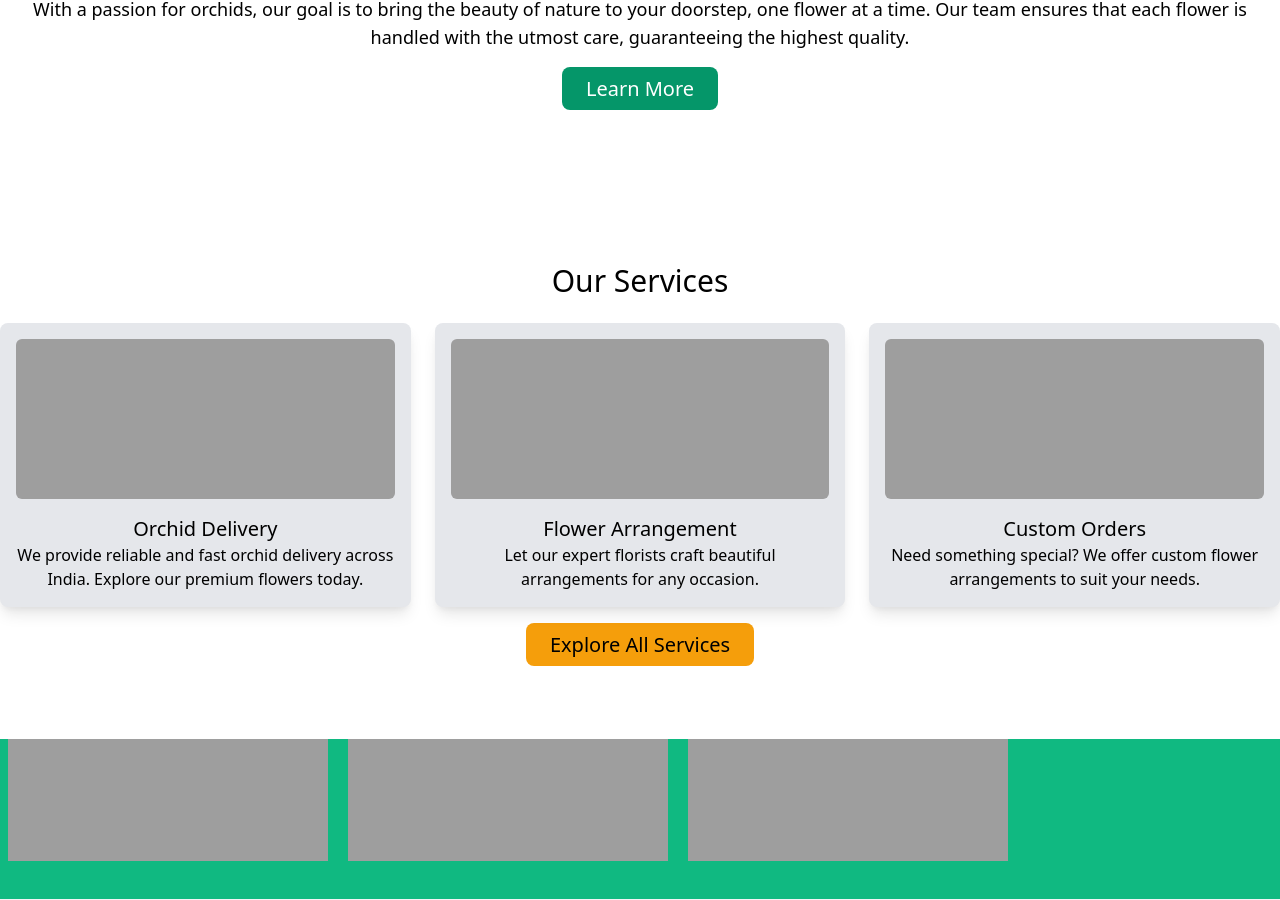
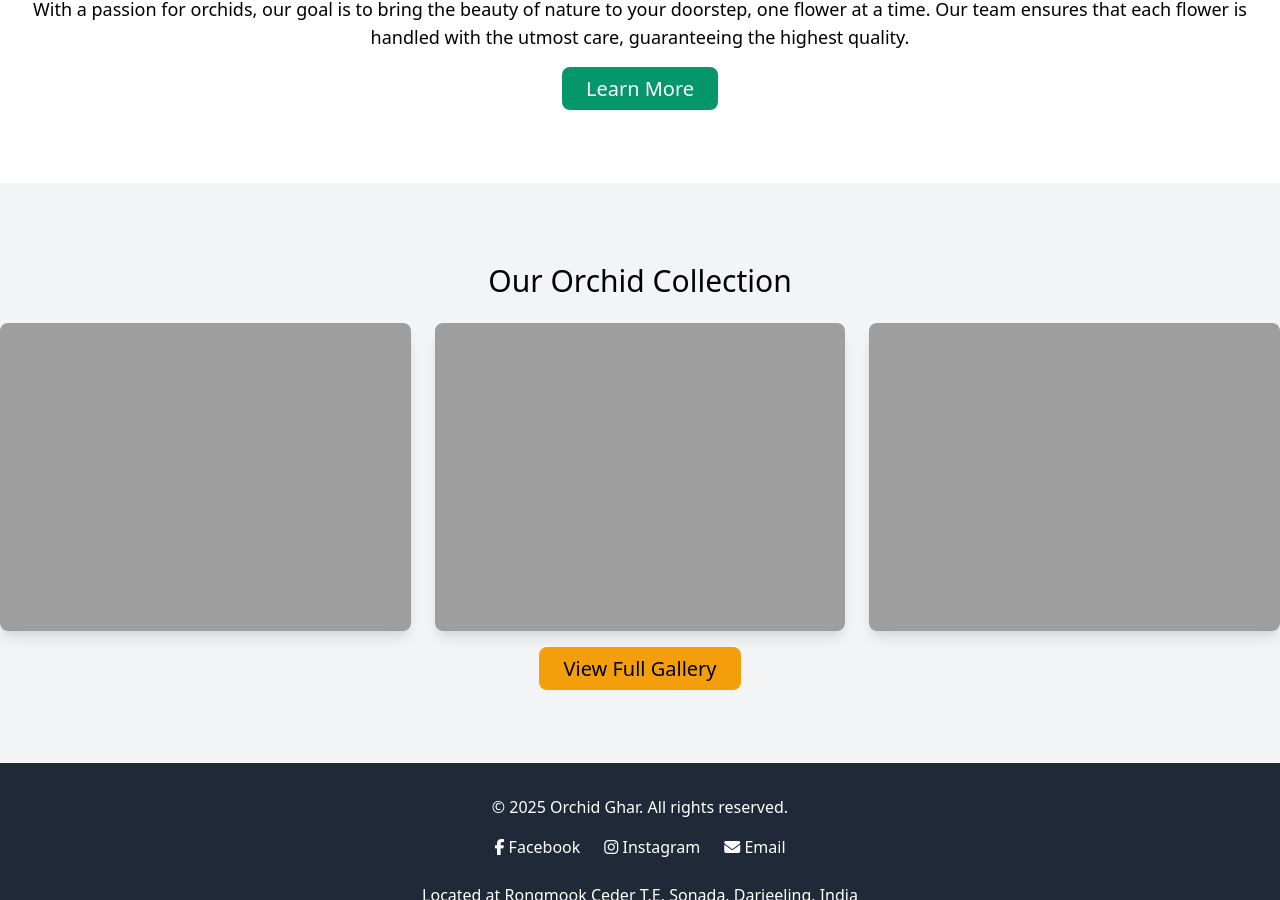
Before and after one commit to OrchidGhar/orchidghar.github.io, a Jekyll site: the page built from index.html, in a window 1280 px wide and 900 px high, scrolled down 649 px. Built offline with Jekyll 4.4.1, drawn with Linux system fonts in a browser that asks for light colours; nearby versions of some CDN libraries.

```diff
--- a/index.html
+++ b/index.html
@@ -264,86 +264,6 @@ title: "Orchid Ghar - Premium Orchids & Flower Delivery"
   </div>
 </section>
 
-<!-- Services Section -->
-<section class="services bg-white text-center py-20">
-  <div class="container mx-auto">
-    <h2 class="text-3xl mb-6">Our Services</h2>
-    <div class="grid grid-cols-3 gap-6">
-      <div
-        class="service-card p-4 bg-gray-200 rounded-lg shadow-lg transform transition-all hover:scale-105"
-      >
-        <img
-          src="{{ site.baseurl }}assets/images/Orchid1.jpg"
-          alt="Service 1"
-          class="w-full h-40 object-cover rounded-md"
-        />
-        <h3 class="text-xl mt-4">Orchid Delivery</h3>
-        <p>
-          We provide reliable and fast orchid delivery across India. Explore our
-          premium flowers today.
-        </p>
-      </div>
-      <div
-        class="service-card p-4 bg-gray-200 rounded-lg shadow-lg transform transition-all hover:scale-105"
-      >
-        <img
-          src="{{ site.baseurl }}assets/images/Orchid2.jpg"
-          alt="Service 2"
-          class="w-full h-40 object-cover rounded-md"
-        />
-        <h3 class="text-xl mt-4">Flower Arrangement</h3>
-        <p>
-          Let our expert florists craft beautiful arrangements for any occasion.
-        </p>
-      </div>
-      <div
-        class="service-card p-4 bg-gray-200 rounded-lg shadow-lg transform transition-all hover:scale-105"
-      >
-        <img
-          src="{{ site.baseurl }}assets/images/Orchid3.jpg"
-          alt="Service 3"
-          class="w-full h-40 object-cover rounded-md"
-        />
-        <h3 class="text-xl mt-4">Custom Orders</h3>
-        <p>
-          Need something special? We offer custom flower arrangements to suit
-          your needs.
-        </p>
-      </div>
-    </div>
-    <div class="mt-6">
-      <a
-        href="{{ site.baseurl }}/services"
-        class="bg-yellow-500 text-black py-2 px-6 rounded-lg text-xl hover:bg-yellow-600 transition"
-        >Explore All Services</a
-      >
-    </div>
-  </div>
-</section>
-
-<!-- Infinite Flower Slide Section -->
-<section class="flower-slide bg-green-500 py-20 overflow-hidden relative">
-  <div
-    class="flower-slide-content absolute bottom-0 left-0 w-full animate-slideUp"
-  >
-    <img
-      src="{{ site.baseurl }}assets/images/Orchid1.jpg"
-      alt="Flower"
-      class="inline-block w-1/4 mx-2"
-    />
-    <img
-      src="{{ site.baseurl }}assets/images/Orchid2.jpg"
-      alt="Flower"
-      class="inline-block w-1/4 mx-2"
-    />
-    <img
-      src="{{ site.baseurl }}assets/images/Orchid3.jpg"
-      alt="Flower"
-      class="inline-block w-1/4 mx-2"
-    />
-  </div>
-</section>
-
 <!-- Gallery Section -->
 <section class="gallery bg-gray-100 py-20">
   <div class="container mx-auto text-center">
@@ -380,41 +300,3 @@ title: "Orchid Ghar - Premium Orchids & Flower Delivery"
     </div>
   </div>
 </section>
-<script>
-  let currentIndex = 0;
-  const items = document.querySelectorAll(".carousel-item");
-  const totalItems = items.length;
-
-  function showSlide(index) {
-    // Reset all items to be invisible
-    items.forEach((item) => item.classList.add("opacity-0"));
-
-    // Set the current item to be visible
-    items[index].classList.remove("opacity-0");
-    items[index].classList.add("opacity-100");
-  }
-
-  function nextSlide() {
-    currentIndex = (currentIndex + 1) % totalItems;
-    showSlide(currentIndex);
-  }
-
-  function prevSlide() {
-    currentIndex = (currentIndex - 1 + totalItems) % totalItems;
-    showSlide(currentIndex);
-  }
-
-  // Initial display
-  showSlide(currentIndex);
-
-  // Automatic carousel slide every 5 seconds
-  setInterval(nextSlide, 5000);
-
-  // Event listeners for manual controls
-  document
-    .querySelector(".carousel-control-next")
-    .addEventListener("click", nextSlide);
-  document
-    .querySelector(".carousel-control-prev")
-    .addEventListener("click", prevSlide);
-</script>
```
Also changed, not shown: _includes/header.html (+0 -8 lines).
